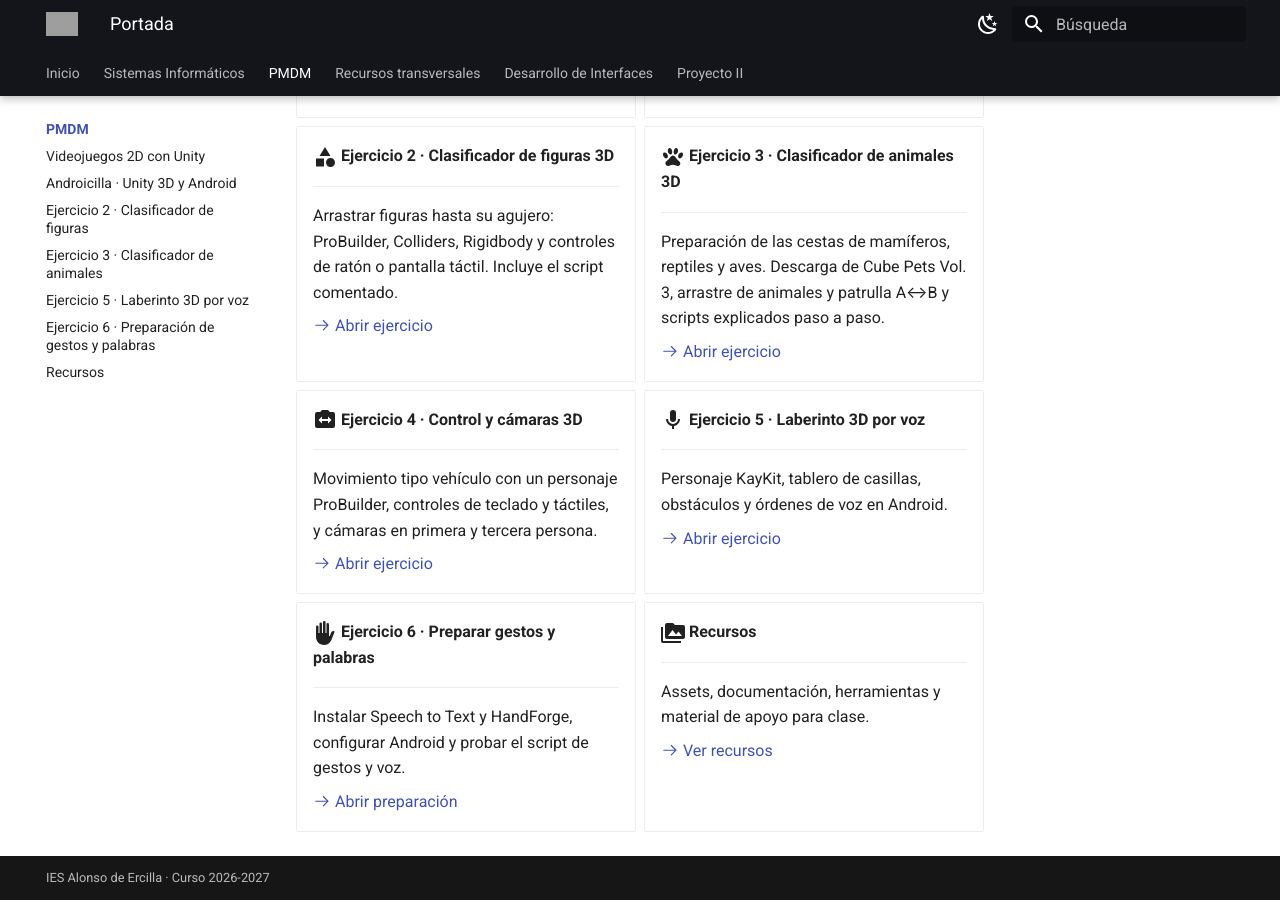
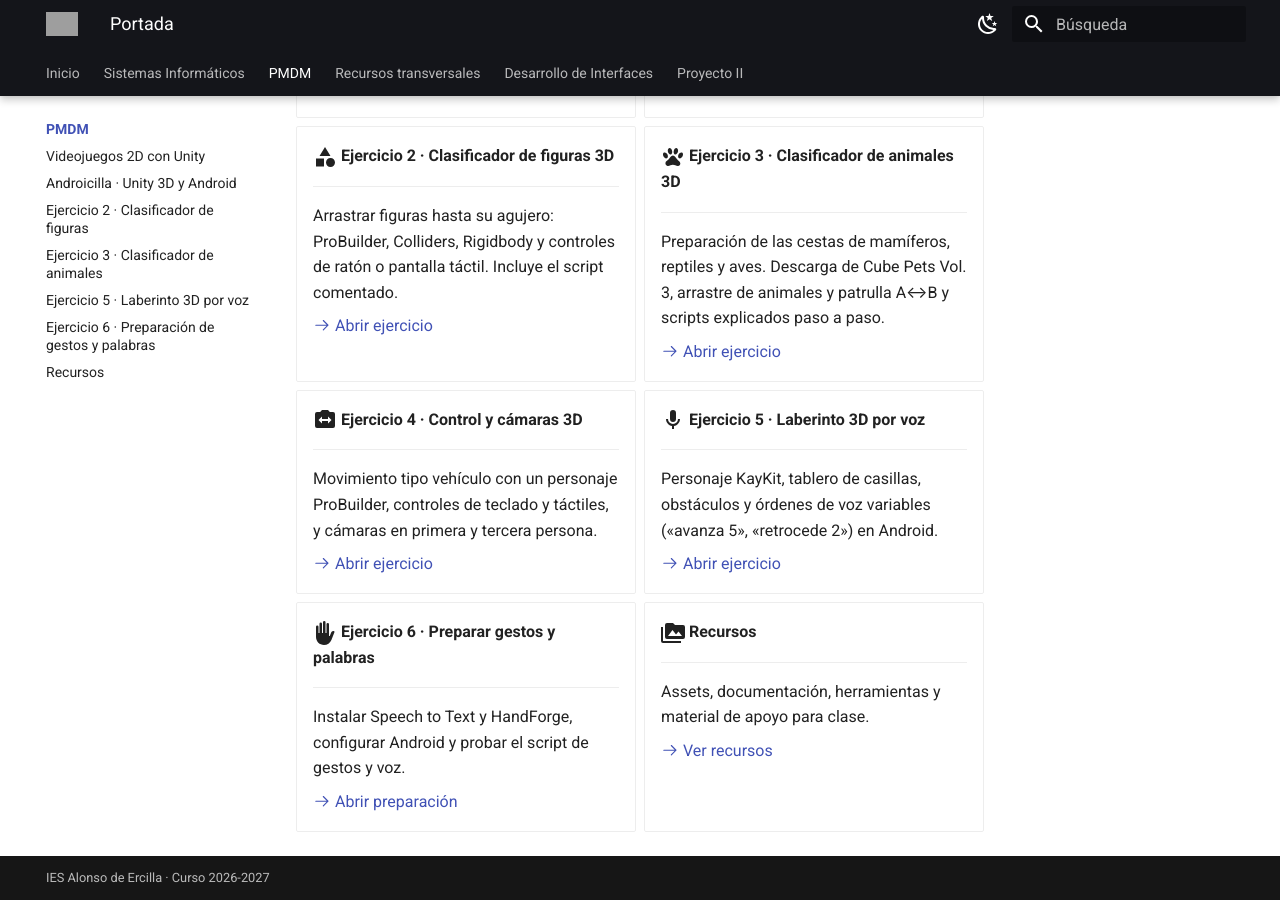
Before and after one commit to erciapps/web-home, an MkDocs documentation site: the page built from docs/pmdm/index.md, in a window 1280 px wide and 900 px high, scrolled down 576 px. Built offline with MkDocs 1.6.1 and Material for MkDocs 9.7.7, drawn with Linux system fonts in a browser that asks for light colours; grey boxes are pictures that could not be loaded.

Commit message:
PMDM: reflejar órdenes de voz variables en portada

```diff
--- a/docs/pmdm/index.md
+++ b/docs/pmdm/index.md
@@ -51,7 +51,7 @@ Material de clase, prácticas y recursos del módulo de **Programación Multimed
 
     ---
 
-    Personaje KayKit, tablero de casillas, obstáculos y órdenes de voz en Android.
+    Personaje KayKit, tablero de casillas, obstáculos y órdenes de voz variables («avanza 5», «retrocede 2») en Android.
 
     [:octicons-arrow-right-24: Abrir ejercicio](ejercicio-5-laberinto-voz.md)
 
```
